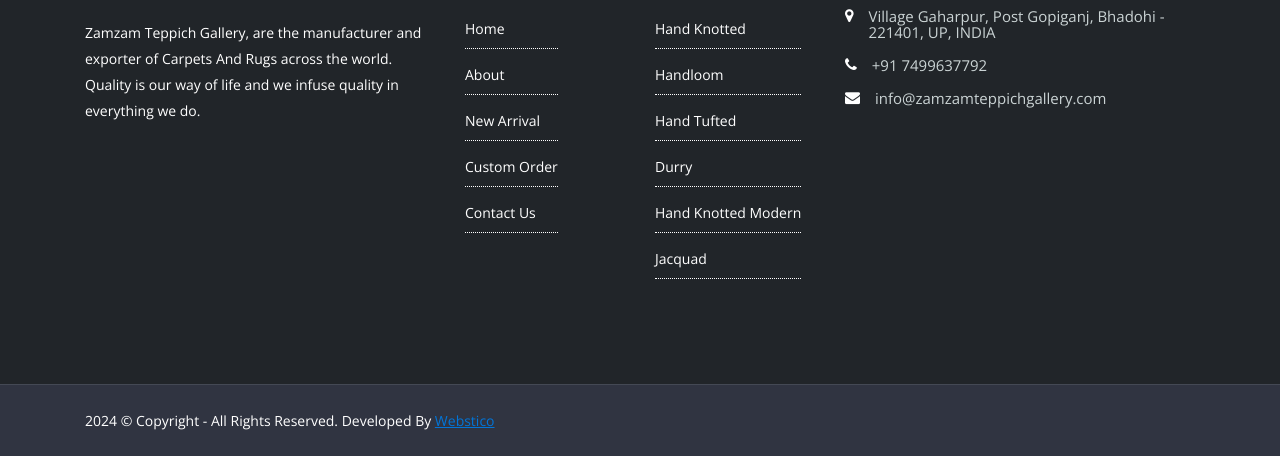
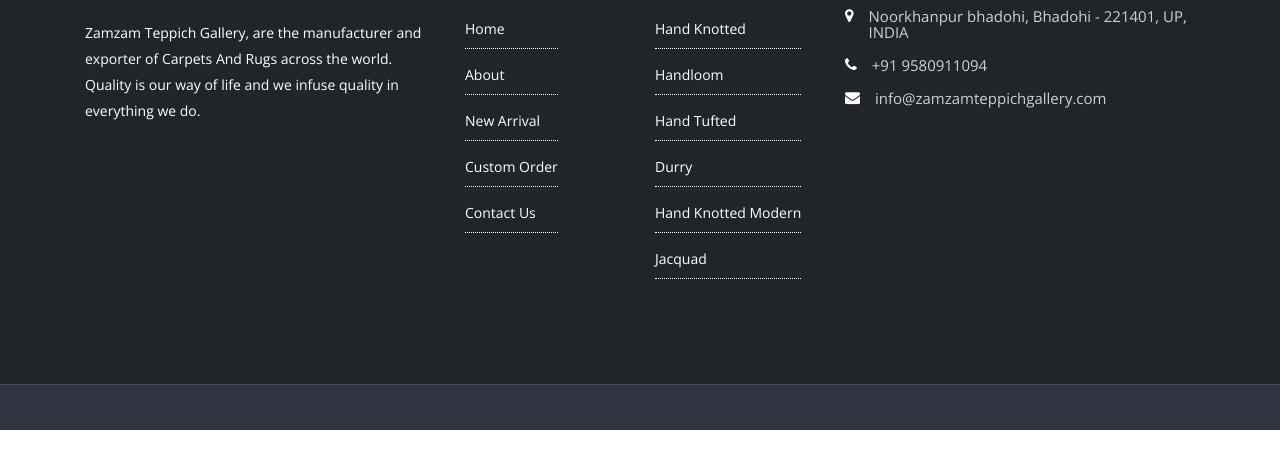
Before and after one commit to rkmahmood/demo1, a plain HTML site: page index.html in a window 1280 px wide. Shown: the part 3909-4365 px from the top of the page. After the commit the page ends 4339 px from the top, so only its background shows below. Drawn offline with nearby package versions, Linux system fonts and the light colour scheme.

Commit message:
Update index.html
index is updated

```diff
--- a/index.html
+++ b/index.html
@@ -398,13 +398,13 @@
                      <li>
                         <div class="info">
                            <i class="fa fa-map-marker" aria-hidden="true"></i>
-                           <p class="in-p">Village Gaharpur, Post Gopiganj, Bhadohi - 221401, UP, INDIA</p>
+                           <p class="in-p">Noorkhanpur bhadohi, Bhadohi - 221401, UP, INDIA</p>
                         </div>
                      </li>
                      <li>
                         <div class="info">
                            <i class="fa fa-phone" aria-hidden="true"></i>
-                           <p class="in-p">+91 7499637792</p>
+                           <p class="in-p">+91 9580911094</p>
                         </div>
                      </li>
                      <li>
@@ -422,7 +422,7 @@
    </div>
     <div class="second-footer">
       <div class="container text-center">
-          <p class="text-white text-center"><script>document.write(/\d{4}/.exec(Date())[0])</script> © Copyright - All Rights Reserved. Developed By <a href="https://webstico.in" target="_blank"> <u>Webstico</u></a></p>
+<!--           <p class="text-white text-center"><script>document.write(/\d{4}/.exec(Date())[0])</script> © Copyright - All Rights Reserved. Developed By <a href="https://webstico.in" target="_blank"> <u>Webstico</u></a></p> -->
       </div>
     </div>
 </footer>
```
